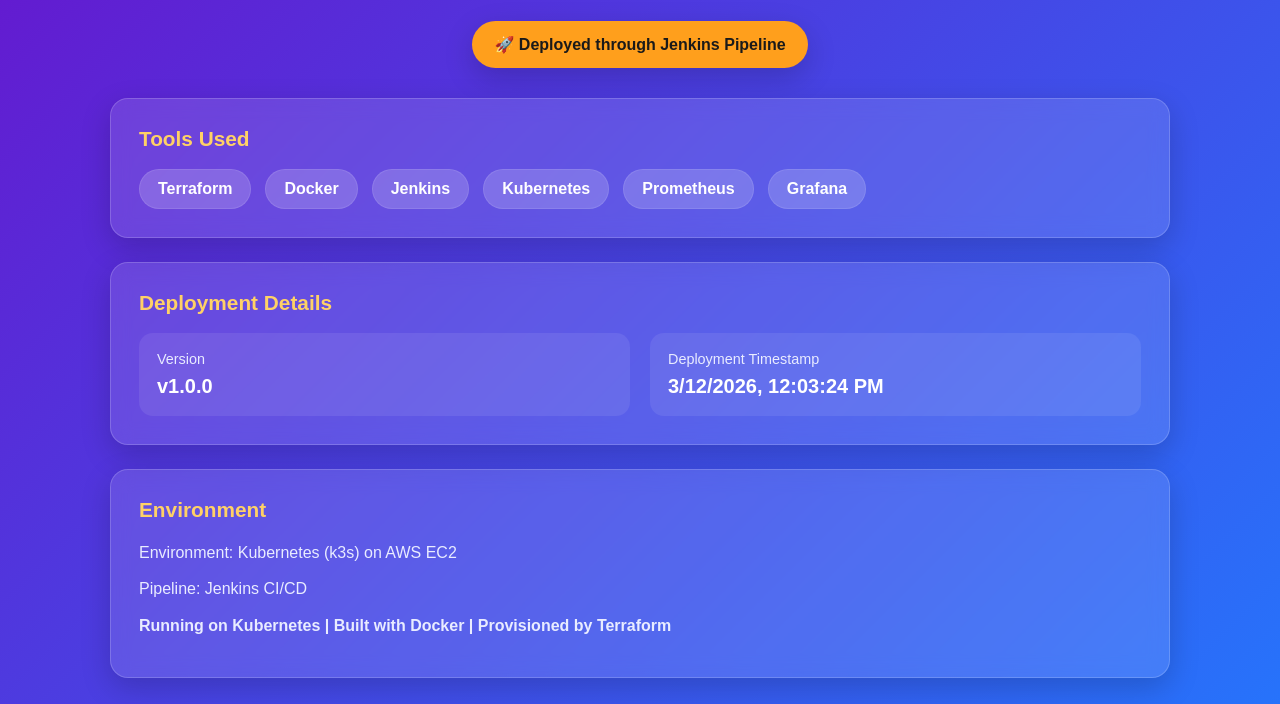
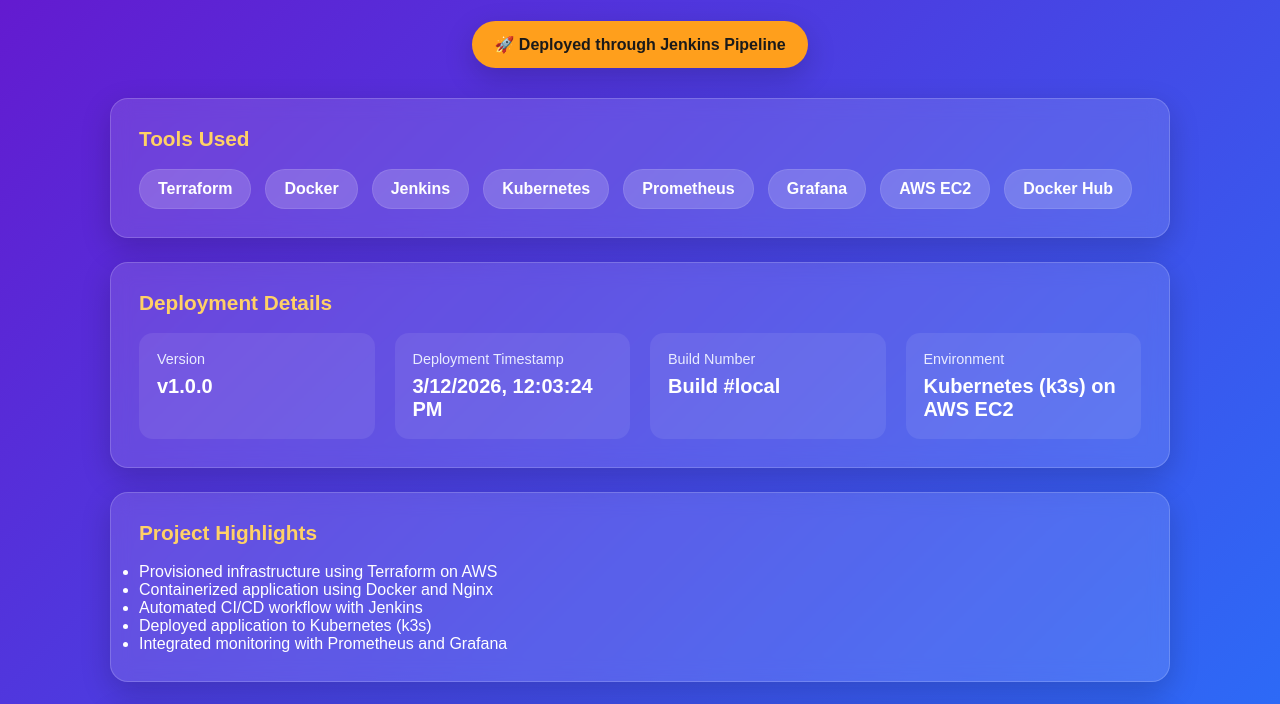
Before and after one commit to BrindhaKavinKumar/devops-portfolio-app, a plain HTML site: page app/index.html in a window 1280 px wide. Shown: the part 241-945 px from the top of the page. Drawn offline with Linux system fonts and the light colour scheme.

Commit message:
Update index.html

```diff
--- a/app/index.html
+++ b/app/index.html
@@ -31,6 +31,8 @@
                 <span>Kubernetes</span>
                 <span>Prometheus</span>
                 <span>Grafana</span>
+                <span>AWS EC2</span>
+                <span>Docker Hub</span>
             </div>
         </section>
 
@@ -41,11 +43,33 @@
                     <p class="label">Version</p>
                     <p class="value">v1.0.0</p>
                 </div>
+
                 <div class="deployment-item">
                     <p class="label">Deployment Timestamp</p>
                     <p class="value" id="deployTime">Loading...</p>
                 </div>
+
+                <div class="deployment-item">
+                    <p class="label">Build Number</p>
+                    <p class="value" id="buildNumber">Loading...</p>
+                </div>
+
+                <div class="deployment-item">
+                    <p class="label">Environment</p>
+                    <p class="value" id="environment">Loading...</p>
+                </div>
             </div>
+        </section>
+
+        <section class="card about-section">
+            <h3>Project Highlights</h3>
+            <ul class="highlights-list">
+                <li>Provisioned infrastructure using Terraform on AWS</li>
+                <li>Containerized application using Docker and Nginx</li>
+                <li>Automated CI/CD workflow with Jenkins</li>
+                <li>Deployed application to Kubernetes (k3s)</li>
+                <li>Integrated monitoring with Prometheus and Grafana</li>
+            </ul>
         </section>
 
         <footer class="footer card">
@@ -59,7 +83,21 @@
     </div>
 
     <script>
-        document.getElementById("deployTime").textContent = new Date().toLocaleString();
+        const deployTimeElement = document.getElementById("deployTime");
+        if (deployTimeElement) {
+            deployTimeElement.textContent = new Date().toLocaleString();
+        }
+
+        const buildNumberElement = document.getElementById("buildNumber");
+        if (buildNumberElement) {
+            const buildNumber = "Build #local";
+            buildNumberElement.textContent = buildNumber;
+        }
+
+        const environmentElement = document.getElementById("environment");
+        if (environmentElement) {
+            environmentElement.textContent = "Kubernetes (k3s) on AWS EC2";
+        }
     </script>
 </body>
 </html>
```
